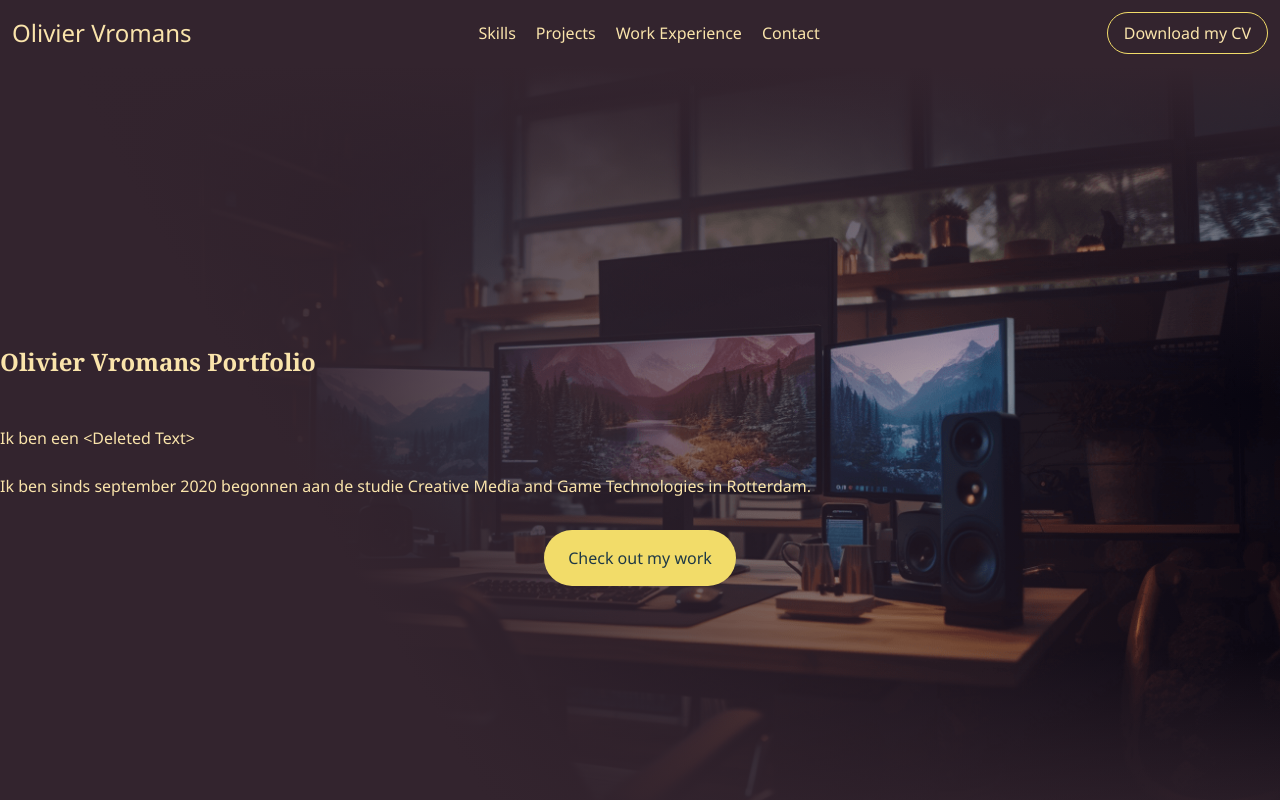
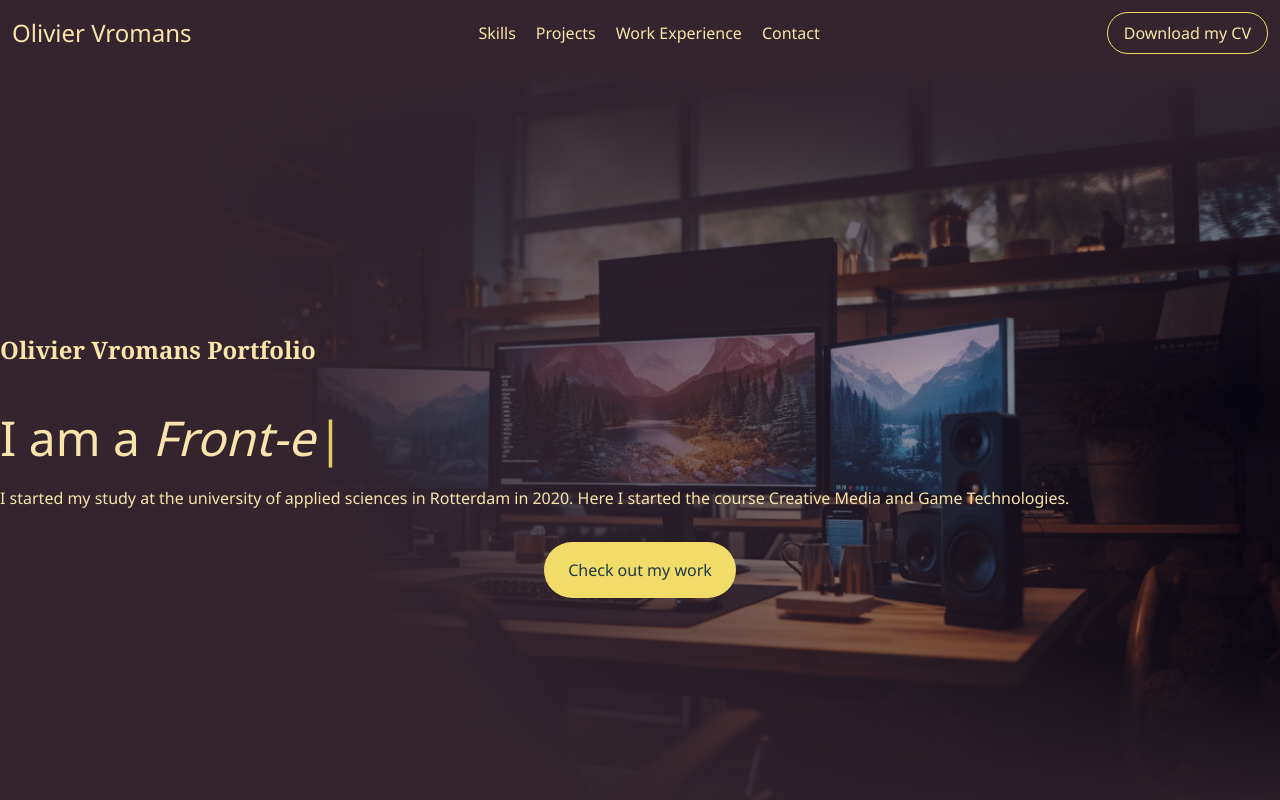
Before and after one commit to Olivier-Vromans/portfolio_v2, a Next.js app: page / in a window 1280 px wide. Shown: the top 800 px of the page. Built offline with nearby package versions, Linux system fonts and the light colour scheme.

Commit message:
Add Typewriter in hero

```diff
--- /dev/null
+++ b/app/components/Typewriter.js
@@ -0,0 +1,87 @@
+"use client"
+import React, { useEffect, useState } from 'react';
+
+/**
+ * Typewriter Component.
+ * Simulates a typewriter effect, typing and deleting a sequence of texts.
+ *
+ * @component
+ * @example
+ * // Example Usage:
+ * const texts = ["Web Developer", "Front-end Engineer", "UI/UX Designer"];
+ * <Typewriter inputText={texts} />
+ *
+ * @typedef {object} TypewriterProps
+ * @property {string[]} inputText - An array of texts to be sequentially typed and deleted.
+ *
+ * @param {TypewriterProps} props - Component props.
+ * @returns {JSX.Element} - Rendered component.
+ */
+
+const Typewriter = ({ initalText, inputText }) => {
+    if (!inputText || inputText.length === 0) {
+        console.error("Typewriter component: 'inputText' prop is not defined or is an empty array.");
+        return null;
+    }
+
+
+    const [heroText, setHeroText] = useState("");
+    let intervalId;
+    const speed = 100;
+
+
+    const typeText = (text, index) => {
+        if (index < text.length) {
+            setHeroText(text.substring(0, index + 1));
+            setTimeout(() => {
+                typeText(text, index + 1, speed);
+            }, speed);
+        } else {
+            setTimeout(() => {
+                deleteText(text, text.length - 1, speed);
+            }, speed * 10);
+        }
+    };
+
+    // Function to simulate deleting effect
+    const deleteText = (text, index, speed) => {
+        if (index >= 0) {
+            setHeroText(text.substring(0, index));
+            setTimeout(() => {
+                deleteText(text, index - 1, speed);
+            }, speed);
+        } else {
+            // Start typing the next text
+            const nextIndex = inputText.indexOf(text) + 1 === inputText.length ? 0 : inputText.indexOf(text) + 1;
+            setTimeout(() => {
+                typeText(inputText[nextIndex], 0);
+            }, speed * 5);
+        }
+    };
+
+    // Function to change hero text
+    const changeHeroText = (newText) => {
+        setTimeout(() => {
+            typeText(newText, 0);
+        });
+    };
+
+    useEffect(() => {
+        // Initial text
+        changeHeroText(inputText[0]);
+
+        // Clear interval on component unmount
+        return () => clearInterval(intervalId);
+    }, []);
+
+    return (
+        <p className="text-xl md:text-3xl lg:text-5xl ">
+            {initalText}
+            <span className='italic'>
+                {heroText} <span className="text-primary animate-pulse -ml-2.5 not-italic">|</span>
+            </span>
+        </p>
+    )
+};
+
+export default Typewriter;
--- a/app/components/home/Hero.js
+++ b/app/components/home/Hero.js
@@ -1,8 +1,12 @@
 import React from 'react';
 import Button from '../Button.js';
 import Bgmask from '../Bgmask.js';
+import Typewriter from '../Typewriter.js';
 
 export default function Hero() {
+    const roles = [
+        "Back-end Developer", "Front-end Developer", "Designer", "Student"
+    ];
     return (
         <div className='relative h-screen w-full'>
             <Bgmask
@@ -13,11 +17,9 @@ export default function Hero() {
             <div className="relative container mx-auto flex flex-col justify-center h-full gap-8 p-6 sm:p-0">
                 <h1 className="mb-4">Olivier Vromans Portfolio</h1>
                 <div className='flex flex-col gap-6'>
+                    <Typewriter initalText="I am a " inputText={roles} />
                     <p>
-                        {`Ik ben een <Deleted Text>`}
-                    </p>
-                    <p>
-                        Ik ben sinds september 2020 begonnen aan de studie Creative Media and Game Technologies in Rotterdam.
+                        I started my study at the university of applied sciences in Rotterdam in 2020. Here I started the course Creative Media and Game Technologies.
                     </p>
                 </div>
                 <div className='flex self-center'>
```
